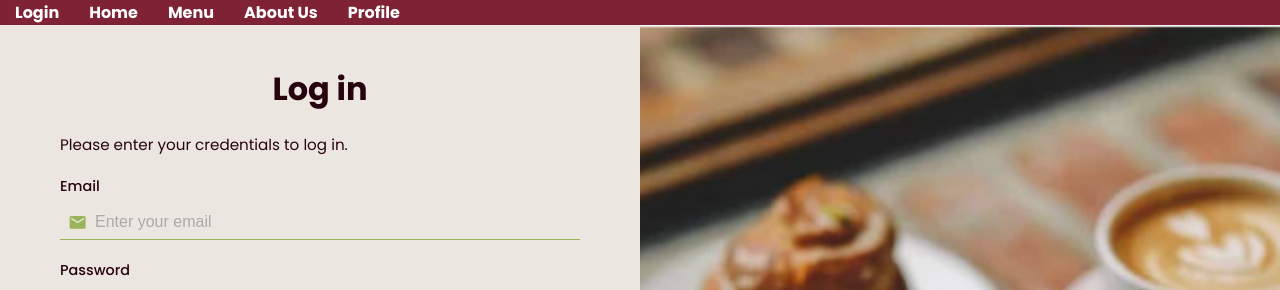
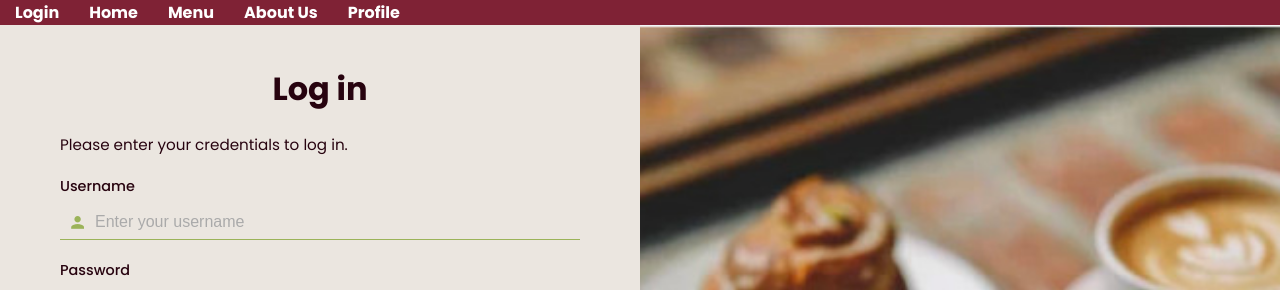
Before and after one commit to soleilthallemer/Artemis-Steam, a React (Create React App) app in the folder react-frontend/: page /login in a window 1280 px wide. Shown: the top 290 px of the page. Built offline with nearby package versions, Linux system fonts and the light colour scheme.

Commit message:
edited login pg

```diff
--- a/react-frontend/src/pages/login.jsx
+++ b/react-frontend/src/pages/login.jsx
@@ -3,7 +3,7 @@ import { Link, useNavigate } from 'react-router-dom';
 import '../css/login.css';
 
 function Login() {
-  const [email, setEmail] = useState('');
+  const [username, setUsername] = useState('');
   const [password, setPassword] = useState('');
   const [loginError, setLoginError] = useState(null);
   const [loading, setLoading] = useState(false);
@@ -20,12 +20,12 @@ function Login() {
         headers: {
           'Content-Type': 'application/json',
         },
-        body: JSON.stringify({ email, password }),
+        body: JSON.stringify({ username, password }),
       });
 
       if (!response.ok) {
         const errorData = await response.json();
-        throw new Error(errorData.msg || 'Login failed');
+        throw new Error(errorData.error || 'Login failed');
       }
 
       const data = await response.json();
@@ -53,16 +53,16 @@ function Login() {
           {loginError && <p className="error-message">{loginError}</p>}
           <form onSubmit={handleLogin}>
             <div className="form-group">
-              <label htmlFor="email">Email</label>
+              <label htmlFor="username">Username</label> {/* Change label to Username */}
               <div className="input-container">
-                <span className="icon material-icons">mail</span>
+                <span className="icon material-icons">person</span> {/*Change Icon to person or similar*/}
                 <input
-                  type="email"
-                  id="email"
-                  name="email"
-                  placeholder="Enter your email"
-                  value={email}
-                  onChange={(e) => setEmail(e.target.value)}
+                  type="text" // Change type to text since it's a username
+                  id="username" // Change id to username
+                  name="username" // Change name to username
+                  placeholder="Enter your username" // Change placeholder
+                  value={username} // Change value to username
+                  onChange={(e) => setUsername(e.target.value)} // Change onChange to setUsername
                   required
                 />
               </div>
--- a/react-frontend/src/pages/registration.jsx
+++ b/react-frontend/src/pages/registration.jsx
@@ -3,8 +3,7 @@ import { Link, useNavigate } from "react-router-dom";
 import "../css/registrationPage.css";
 
 const Registration = () => {
-  const [firstName, setFirstName] = useState("");
-  const [lastName, setLastName] = useState("");
+  const [fullName, setFullName] = useState("");
   const [email, setEmail] = useState("");
   const [phoneNumber, setPhoneNumber] = useState("");
   const [password, setPassword] = useState("");
@@ -28,8 +27,27 @@ const Registration = () => {
       const fullNameParts = fullName.split(" ");
       const firstName = fullNameParts[0];
       const lastName = fullNameParts.slice(1).join(" ");
+      const username = email.split("@")[0];
 
-      const response = await fetch("http://157.245.80.36/customers", { // Replace with your API URL
+      // Register user
+      const registerResponse = await fetch("http://157.245.80.36/register", {
+        method: "POST",
+        headers: {
+          "Content-Type": "application/json",
+        },
+        body: JSON.stringify({
+          username: username,
+          password: password,
+        }),
+      });
+
+      if (!registerResponse.ok) {
+        const errorData = await registerResponse.json();
+        throw new Error(errorData.error || "User registration failed");
+      }
+
+      // Create customer
+      const customerResponse = await fetch("http://157.245.80.36/customer", {
         method: "POST",
         headers: {
           "Content-Type": "application/json",
@@ -39,13 +57,12 @@ const Registration = () => {
           last_name: lastName,
           email: email,
           phone_number: phoneNumber,
-          password: password, // Send password
         }),
       });
 
-      if (!response.ok) {
-        const errorData = await response.json();
-        throw new Error(errorData.message || "Registration failed");
+      if (!customerResponse.ok) {
+        const errorData = await customerResponse.json();
+        throw new Error(errorData.message || "Customer creation failed");
       }
 
       console.log("Registration successful");
@@ -56,9 +73,6 @@ const Registration = () => {
       setLoading(false);
     }
   };
-
-  const [fullName, setFullName] = useState("");
-
   return (
     <div className="registration-page">
       <div className="registration-container">
```
